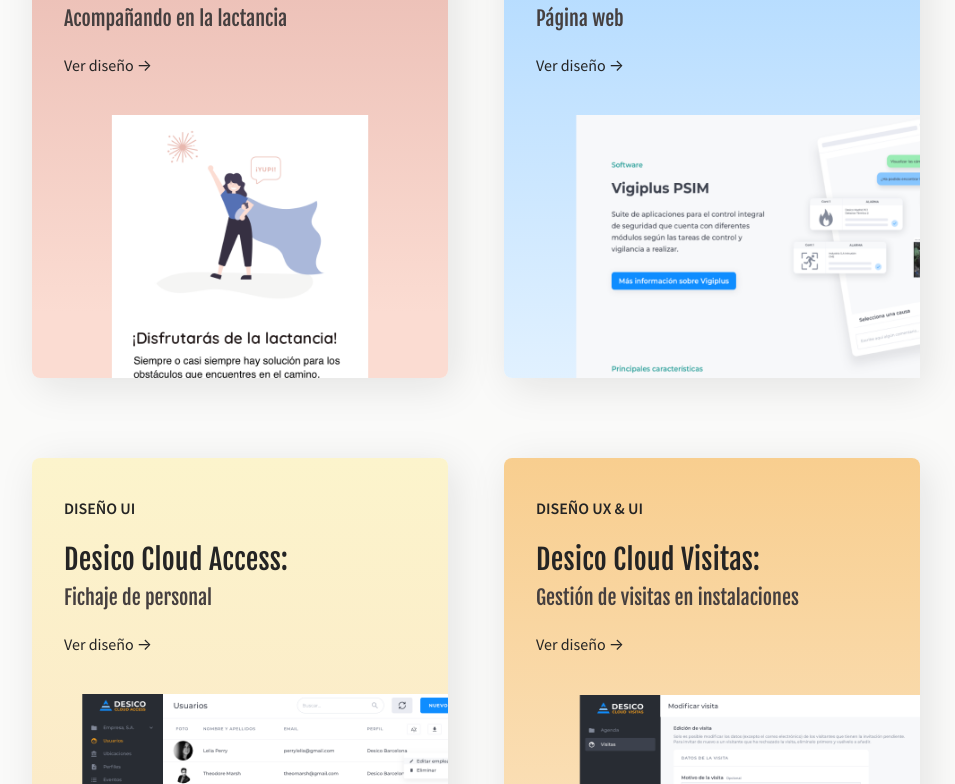
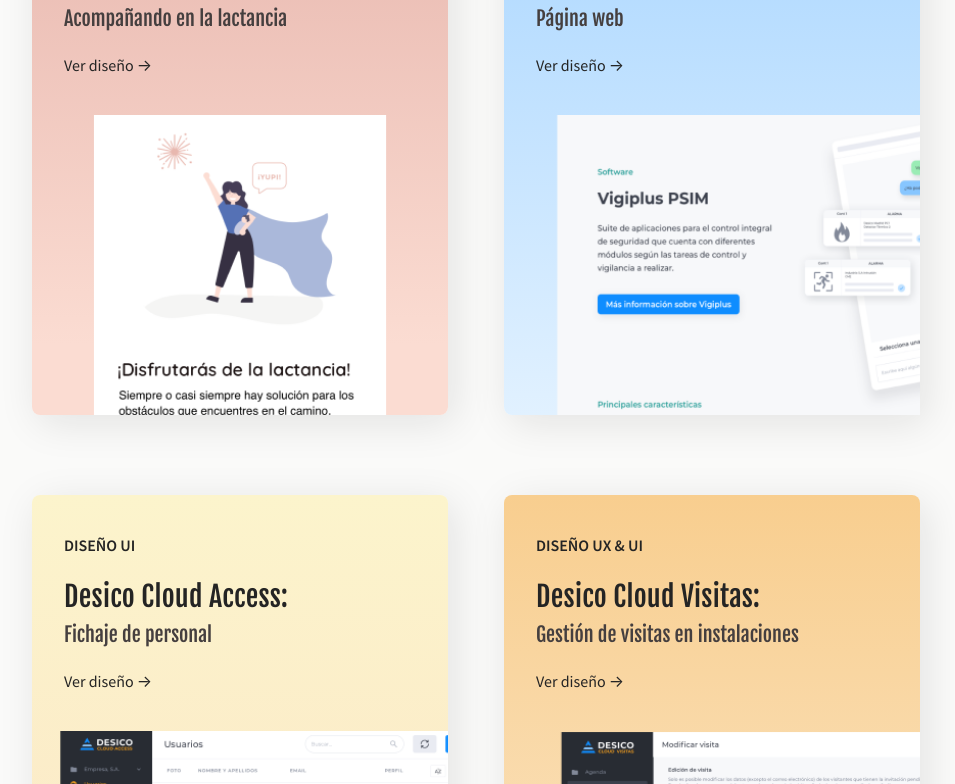
Before and after one commit to mbeneyto/yulianabuitrago.com, a Next.js app: page / in a window 1280 px wide. Shown: the part 716-1500 px from the top of the page, without its empty margins (164-1119 px from the left). Built offline with nearby package versions, Linux system fonts and the light colour scheme.

Commit message:
lint: fix lint errors

```diff
--- a/components/ProjectCard/index.js
+++ b/components/ProjectCard/index.js
@@ -1,4 +1,5 @@
 import Link from 'next/link'
+import Image from 'next/image'
 
 import styles from './styles.module.css'
 
@@ -26,7 +27,14 @@
           <a>Ver diseño →</a>
         </Link>
       </div>
-      <img src={`/images/projects/${id}-card.png`} />
+      <div className={styles.image}>
+        <Image
+          src={`/images/projects/${id}-card.png`}
+          layout="fill"
+          objectFit='cover'
+          alt="Project card main image"
+        />
+      </div>
     </div>
   )
 }
--- a/components/ProjectCard/styles.module.css
+++ b/components/ProjectCard/styles.module.css
@@ -45,6 +45,8 @@
   margin-bottom: 1.5rem;
 }
 
-.card img {
+.image {
+  position: relative;
   width: 100%;
+  height: 300px;
 }
--- a/components/sections/Header/index.js
+++ b/components/sections/Header/index.js
@@ -19,7 +19,9 @@
           isMenuOpen
             ? 'X'
             : <Image
-              src={menuIcon} />
+                src={menuIcon}
+                alt="Menu icon"
+              />
         }
       </button>
     </header>
--- a/components/sections/Menu/index.js
+++ b/components/sections/Menu/index.js
@@ -26,10 +26,10 @@
       document.addEventListener('keydown', handleEscapeKeyPress)
     }
 
-    return () => {
+    return function () {
       document.removeEventListener('keydown', handleEscapeKeyPress)
     }
-  }, [open])
+  })
 
   return (
     <div className={clsx(styles.overlay, open && styles.overlay__open)}>
```
